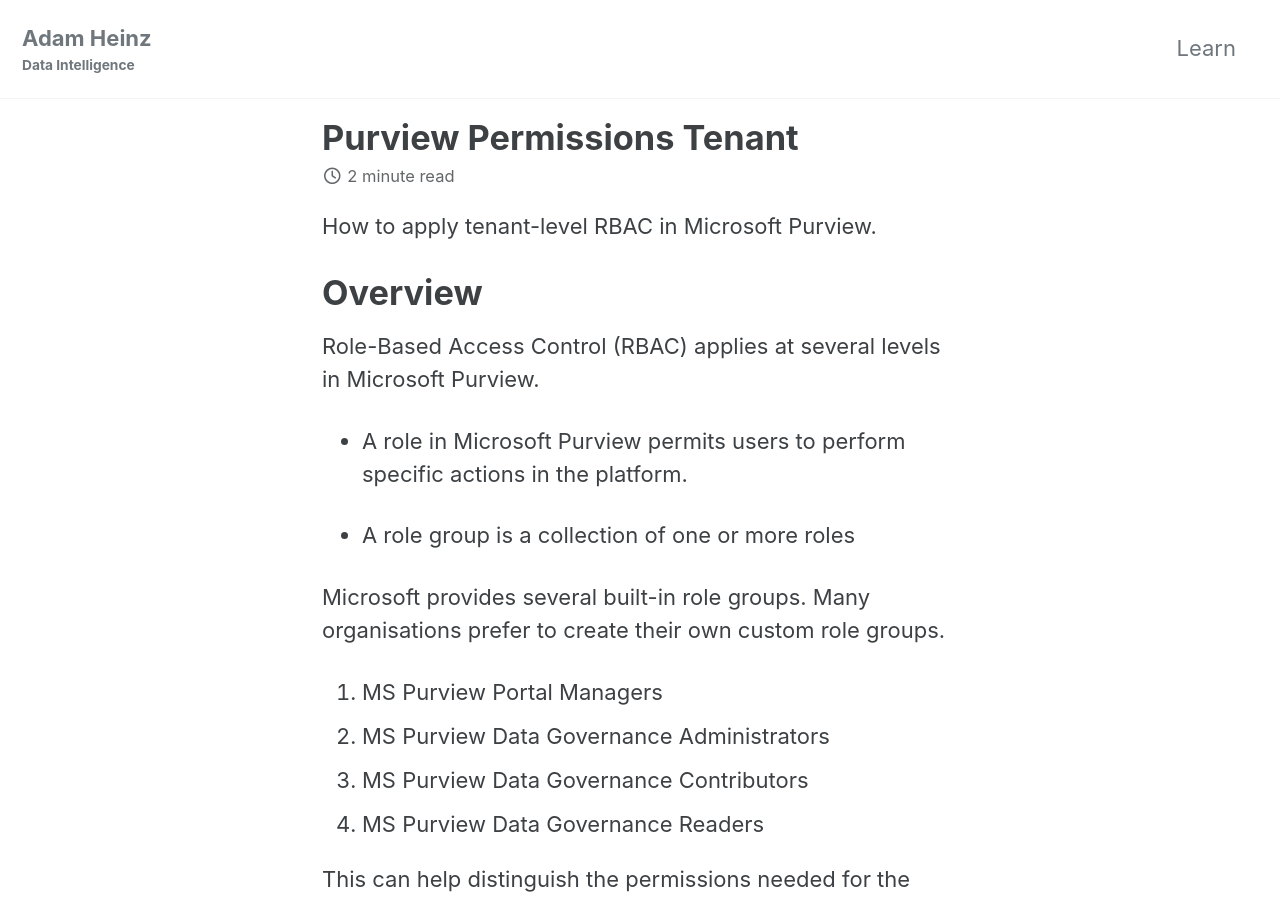
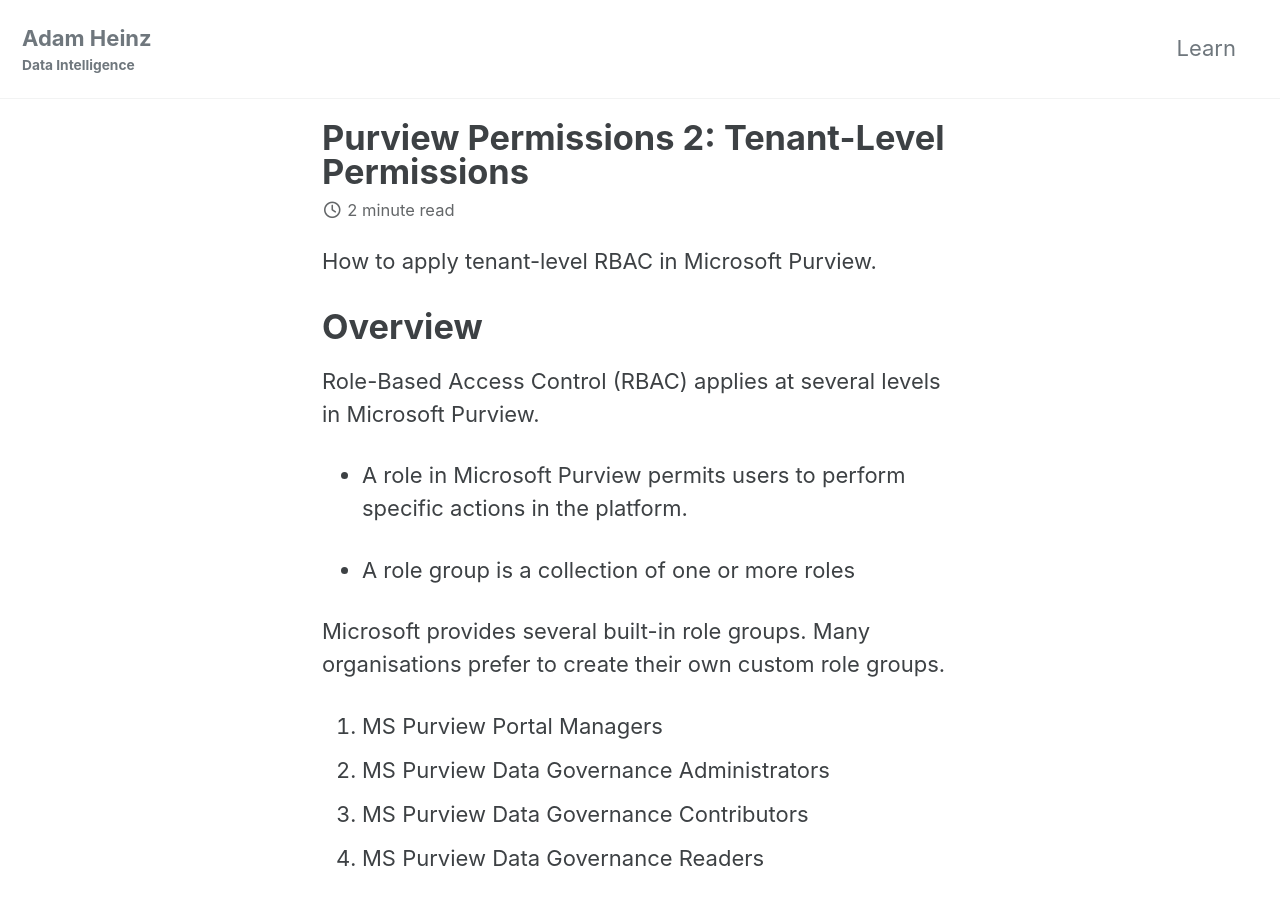
Before and after one commit to Heinzad/heinzad.github.io, a Jekyll site: the page built from _posts/2025-12-11-purview-permissions-02-tenant.md, in a window 1280 px wide and 900 px high. Built offline with Jekyll 4.4.1, drawn with Linux system fonts in a browser that asks for light colours; cached includes are drawn as plain includes.

Commit message:
MS Purview Tenant Level Permissions

```diff
--- a/_posts/2025-12-11-purview-permissions-tenant.md
+++ b/_posts/2025-12-11-purview-permissions-02-tenant.md
@@ -1,4 +1,5 @@
 ---
+title: "Purview Permissions 2: Tenant-Level Permissions"
 author: "Adam Heinz"
 date: 2025-12-11T01:00:00-00:00
 categories:
```
